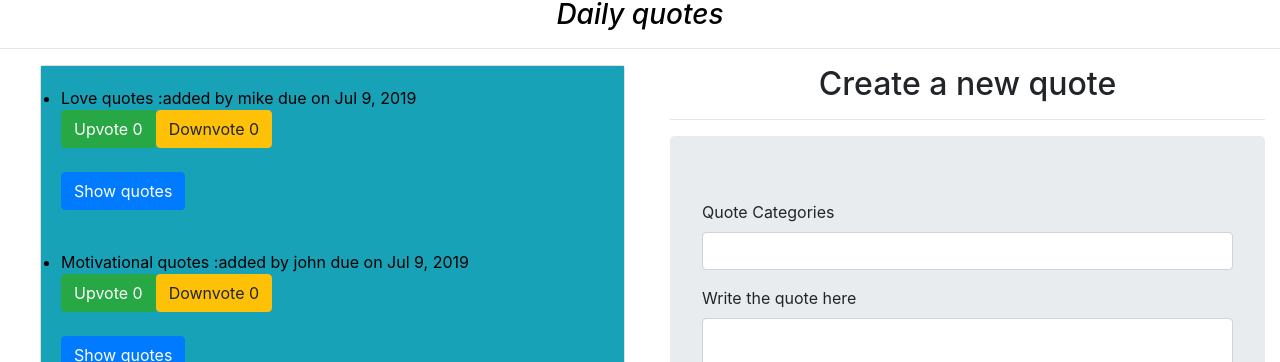
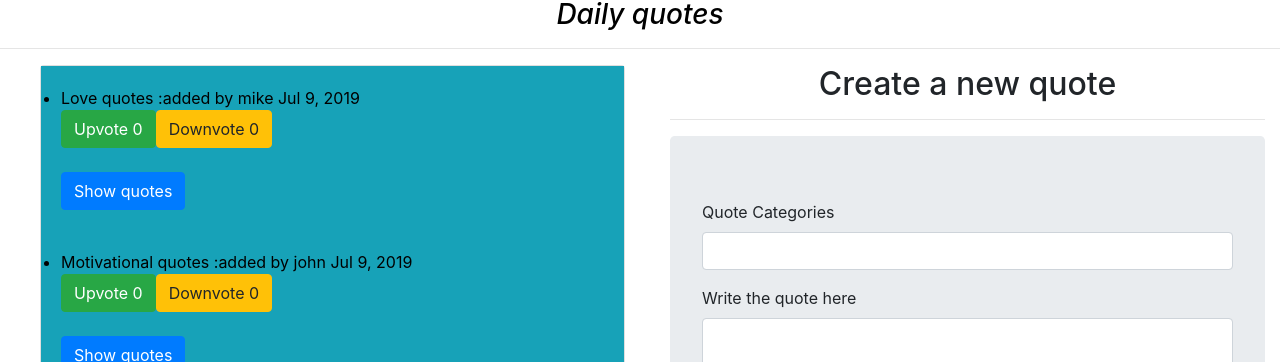
Before and after one commit to michael760odhiambo/My-quotes, an Angular app: page / in a window 1280 px wide. Shown: the part 402-764 px from the top of the page. Built offline with nearby package versions, Linux system fonts and the light colour scheme.

Commit message:
save the deleted due on sentence

```diff
--- a/src/app/quote/quote.component.html
+++ b/src/app/quote/quote.component.html
@@ -7,7 +7,7 @@
         <div class="card">
           <div *ngFor='let quote of quotes; let i = index' class='card-body bg-info' >
             <li id={{i}}appStrikethrough style="color:black">
-              {{quote.name}} due on {{quote.completeDate|date}}
+              {{quote.name}}  {{quote.completeDate|date}}
               <br>
 
               <button type="button" name="button" (click)="quote.upvotes = quote.upvotes + 1" class="btn btn-success">Upvote {{quote.upvotes}}</button>
```
